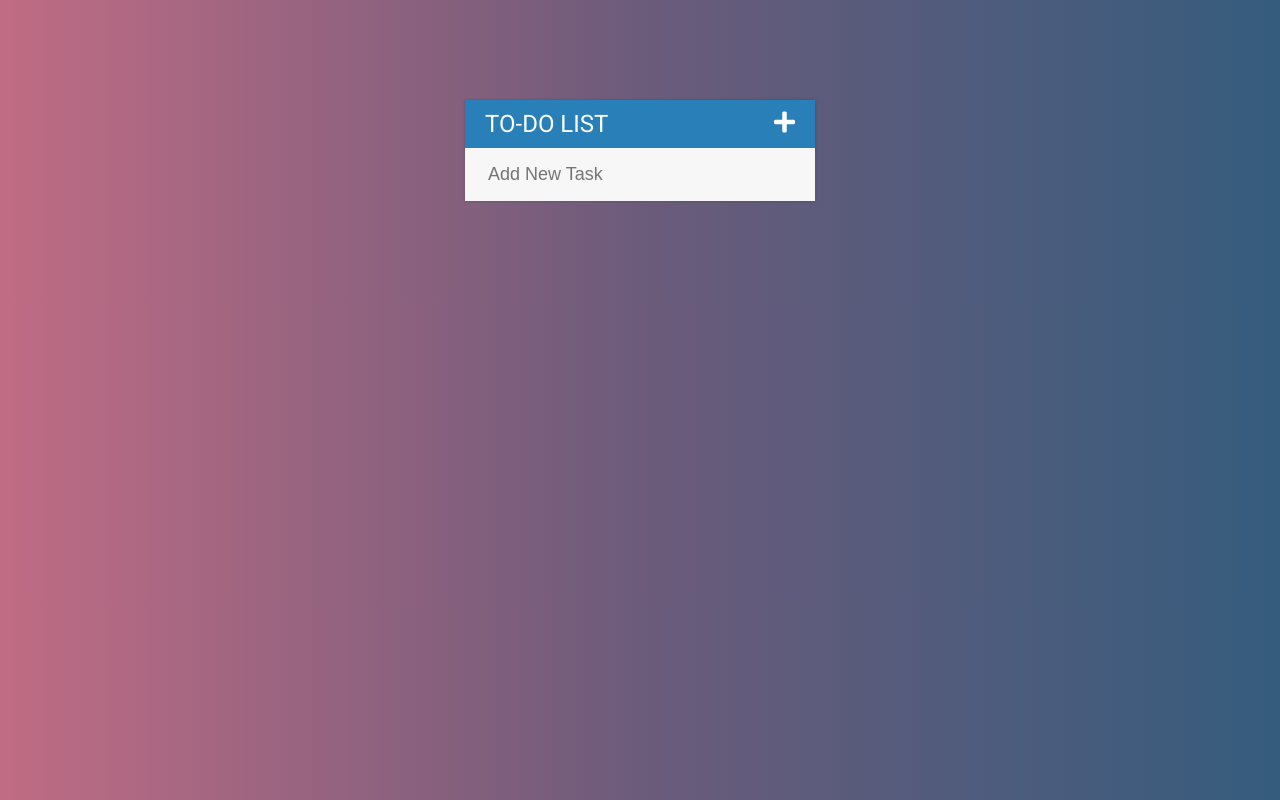
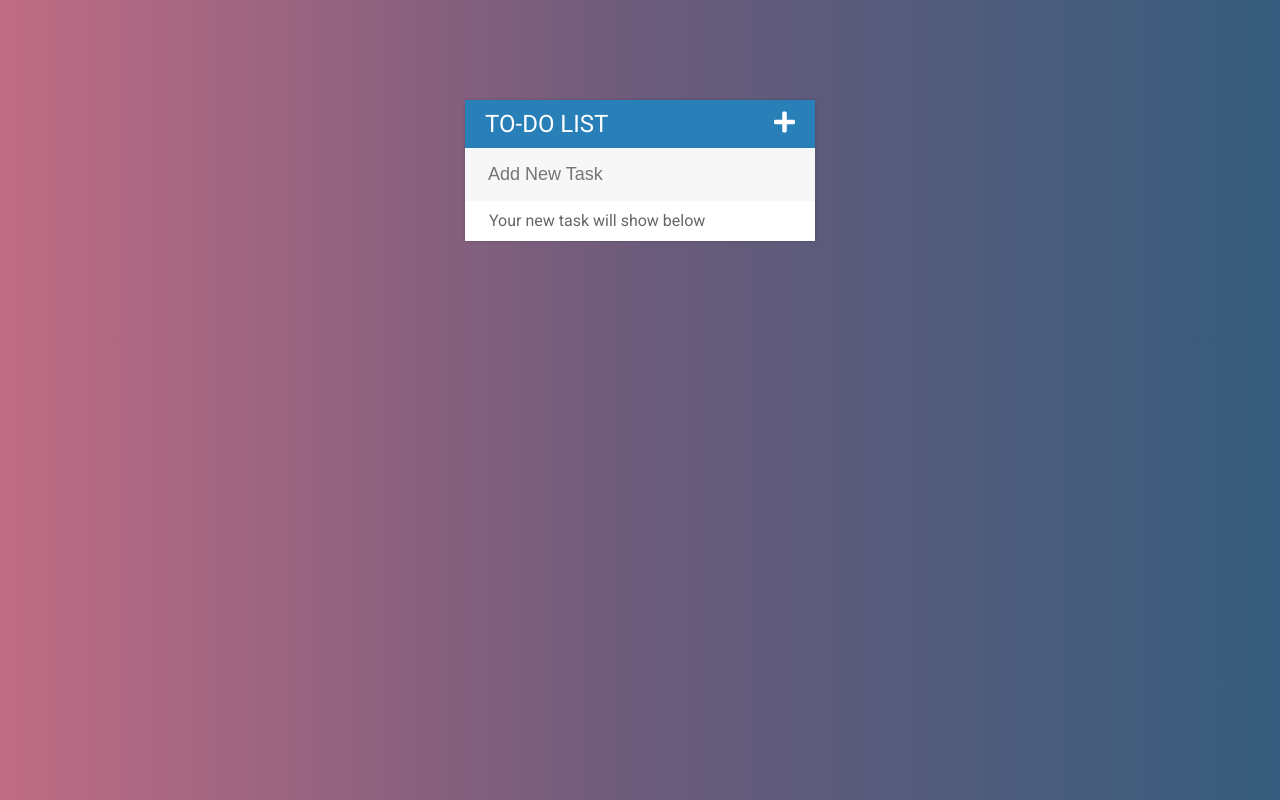
Before and after one commit to Umez1/todo-list-webapp, a plain HTML site: page index.html in a window 1280 px wide. Drawn offline with nearby package versions, Linux system fonts and the light colour scheme.

Commit message:
Update index.html

```diff
--- a/index.html
+++ b/index.html
@@ -22,6 +22,11 @@
     <div id="container">
       <h1>To-Do List <i class="fas fa-plus"></i></h1>
       <input type="text" placeholder="Add New Task" />
+      <ul>
+        <li>
+          <span><i class="fas fa-trash-alt"></i></span> Your new task will show below
+        </li>
+      </ul>
     </div>
 
     <script src="todo.js"></script>
```
